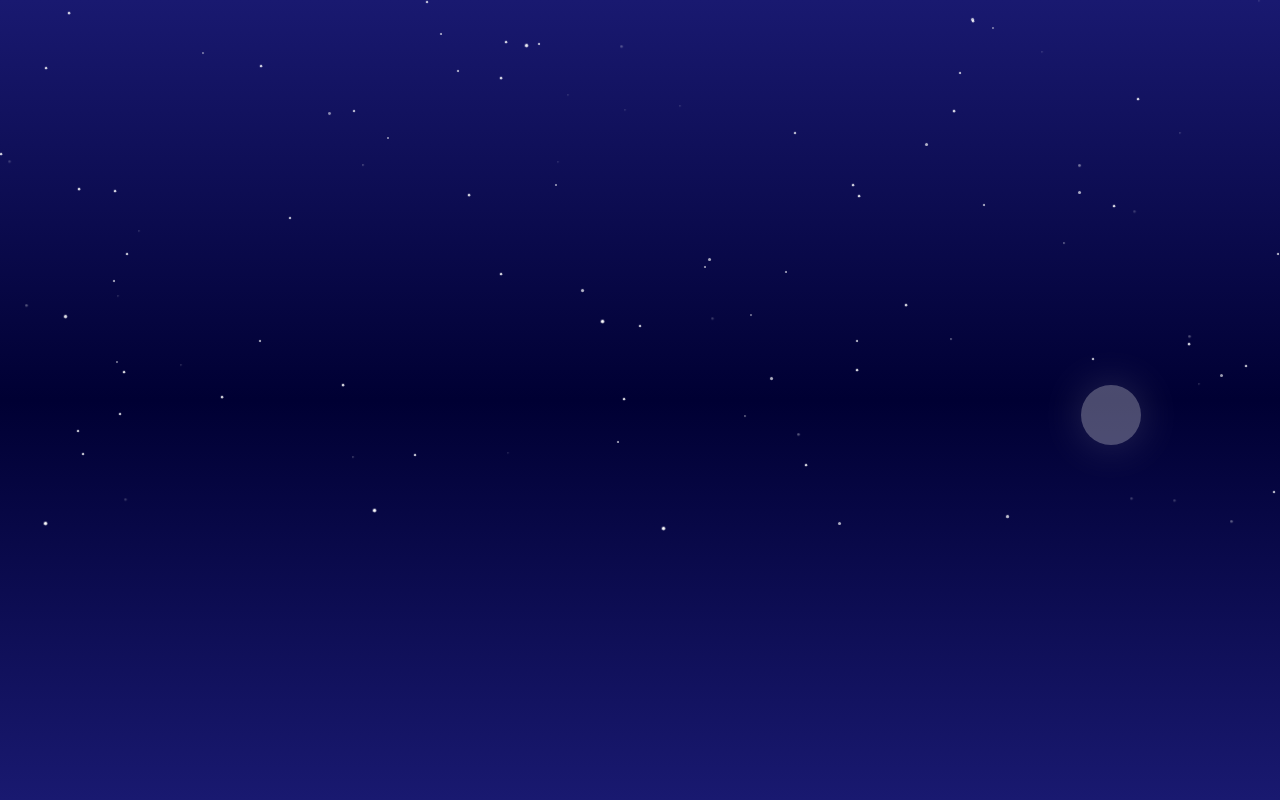
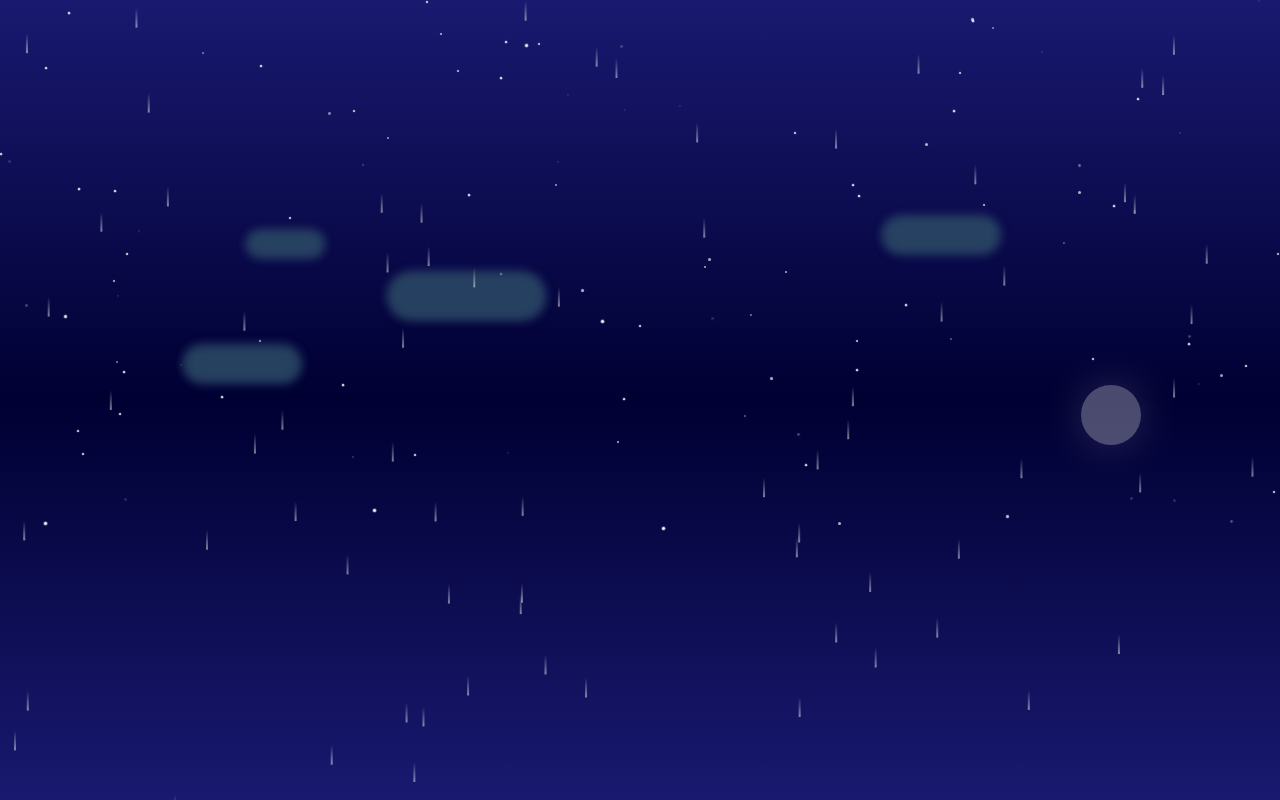
Before and after one commit to chrisdoornink/worlday, a Next.js app: page / in a window 1280 px wide. Built offline with nearby package versions, Linux system fonts and the light colour scheme.

Commit message:
changes
Changed cloud duration range:
Removed the weather auto-change interval:
Removed the updateInterval from WEATHER_SETTINGS since it's no longer used:

```diff
--- a/app/components/worlday/constants.ts
+++ b/app/components/worlday/constants.ts
@@ -4,14 +4,14 @@ export type Weather = (typeof WEATHER_TYPES)[number];
 
 // Weather Probabilities (must sum to 1)
 export const WEATHER_PROBABILITIES = {
-  clear: 0.1,
-  rain: 0.85,
-  snow: 0.05,
+  // clear: 0.7,
+  // rain: 0.25,
+  // snow: 0.05,
+  rain: 1
 };
 
 // Weather Settings
 export const WEATHER_SETTINGS = {
-  updateInterval: 300000, // 5 minutes in milliseconds
   particles: {
     rain: {
       count: 100,
@@ -55,7 +55,6 @@ export const CLOUD_SETTINGS = {
     snow: 8,
   },
   types: ['cloud1', 'cloud2', 'cloud3'] as const,
-  updateInterval: 15000, // 15 seconds in milliseconds
   speedMultiplier: {
     clear: 1,
     rain: 0.7, // slower during rain
--- a/app/components/worlday/hooks/useBackground.ts
+++ b/app/components/worlday/hooks/useBackground.ts
@@ -15,6 +15,7 @@ interface Cloud {
   left: string;
   duration: string;
   top: string;
+  delay: string;
 }
 
 interface Star {
@@ -104,8 +105,12 @@ export const useBackground = () => {
   useEffect(() => {
     const generateCloud = (index: number): Cloud => {
       const cloudType = CLOUD_SETTINGS.types[index % CLOUD_SETTINGS.types.length];
-      const duration = (45 + Math.random() * 30) / CLOUD_SETTINGS.speedMultiplier[weather];
-      const topPosition = 10 + Math.random() * 40; // Random vertical position between 10% and 50%
+      const baseSpeed = CLOUD_SETTINGS.speedMultiplier[weather];
+      // More varied durations: between 30s and 90s
+      const duration = (80 + Math.random() * 40) / baseSpeed;
+      const topPosition = 10 + Math.random() * 40;
+      // Initial delay to distribute clouds across the screen
+      const initialDelay = -Math.random() * duration;
 
       return {
         key: Date.now() + index,
@@ -113,6 +118,7 @@ export const useBackground = () => {
         left: '0',
         duration: `${duration}s`,
         top: `${topPosition}%`,
+        delay: `${initialDelay}s`,
       };
     };
 
@@ -150,12 +156,7 @@ export const useBackground = () => {
       setWeatherParticles(newParticles);
     };
 
-    const interval = setInterval(() => {
-      setWeather(getRandomWeather());
-      generateWeatherParticles();
-    }, WEATHER_SETTINGS.updateInterval);
-
-    return () => clearInterval(interval);
+    generateWeatherParticles();
   }, [weather]);
 
   const isNightTime = timeOfDay === 'night' || timeOfDay === 'dusk';
--- a/app/components/worlday/index.tsx
+++ b/app/components/worlday/index.tsx
@@ -55,6 +55,7 @@ const World = () => {
             left: cloud.left,
             animationDuration: cloud.duration,
             top: cloud.top,
+            animationDelay: cloud.delay,
           }}
         />
       ))}
--- a/app/components/worlday/styles.module.css
+++ b/app/components/worlday/styles.module.css
@@ -96,7 +96,8 @@
   transition: all 1s ease;
   transform: translateX(0);
   will-change: transform;
-  top: var(--cloud-top-position, 20%); /* Default position if not set */
+  top: var(--cloud-top-position, 20%);
+  animation-play-state: running;
 }
 
 .dayCloud {
@@ -124,19 +125,16 @@
 .cloud1 {
   width: 120px;
   height: 40px;
-  animation-duration: 60s;
 }
 
 .cloud2 {
   width: 80px;
   height: 30px;
-  animation-duration: 45s;
 }
 
 .cloud3 {
   width: 160px;
   height: 50px;
-  animation-duration: 75s;
 }
 
 /* Weather Effects */
```
